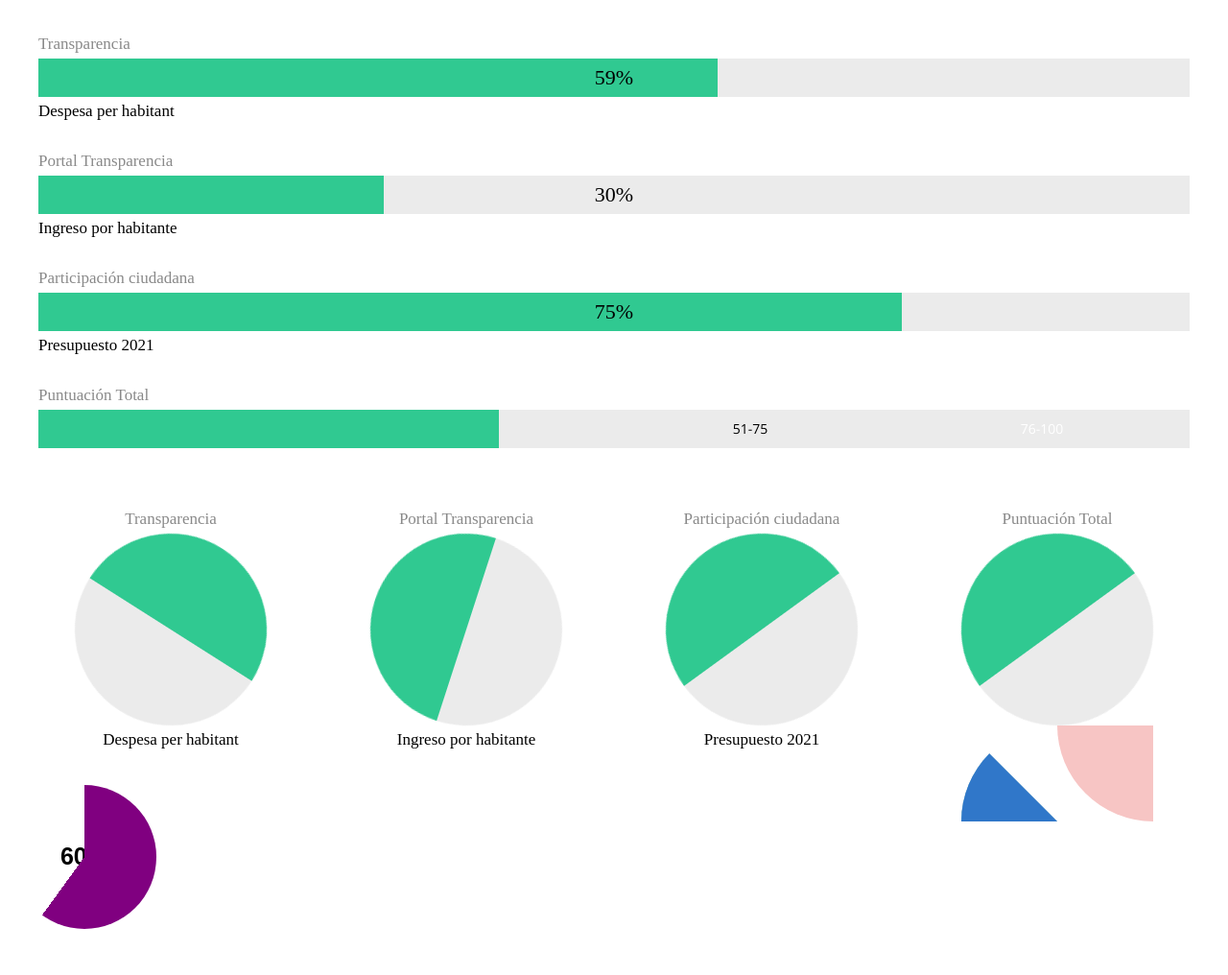
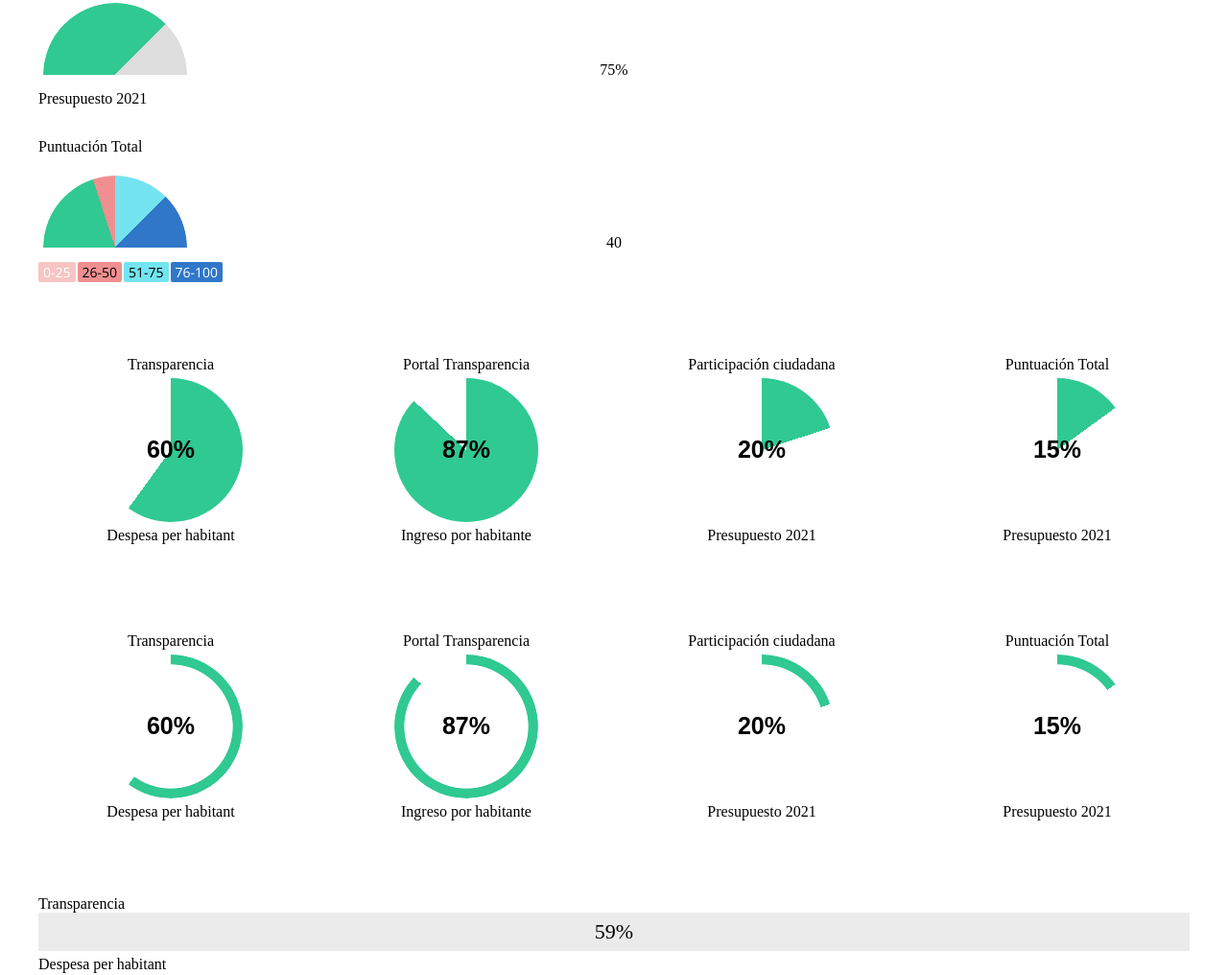
Before and after one commit to rkrasiy/pie_chart, a plain HTML site: page index.html in a window 1280 px wide. Shown: the part 548-1564 px from the top of the page at 96% size. Before the commit the page ends 1529 px from the top, so only its background shows below. Drawn offline with nearby package versions, Linux system fonts and the light colour scheme.

Commit message:
change css

```diff
--- a/index.html
+++ b/index.html
@@ -16,56 +16,98 @@
     <div class="ui container fila" data-id="3" style="padding: 1rem;">
         <h1>Graficas</h1>
     </div>
-    <div class="ui container" id="datos-unicos" data-id="9" style="padding: 1rem;">
-        <div class="datos-unicos-block column  grafico1" data-id="10" style="padding: 1rem;">
+    <div class="ui container" data-id="9" style="padding: 1rem;">
+        <div class="datos-unicos-block column half-donuts" data-id="10" style="padding: 1rem;--p:60;--b:20px;--c: var(--spinner);--c2: #ddd;">
             <div class="description" data-id="12" style="padding: 0em;"><span>Transparencia</span></div>
-            <div class="image" data-id="14" style="padding: 0em;">
-                <div class="arcos" data-id="16" style="padding: 0em;">
+            <div class="spinner-block" data-id="14" style="padding: 0em;">
                 <div class="spinner" data-id="24" style="padding: 0em;"></div>
                 <div class="valor" data-id="26" style="padding: 0em;"><span>59%</span></div>
             </div>
-            </div>
             <div class="title" data-id="15" style="padding: 0em;"><span>Despesa per habitant</span></div>
         </div>
-        <div class="datos-unicos-block column  grafico2" data-id="170" style="padding: 1rem;">
+        <div class="datos-unicos-block column half-donuts" data-id="170" style="padding: 1rem;--p:30;--b:20px;--c: var(--spinner);--c2: #ddd;">
             <div class="description" data-id="12" style="padding: 0em;"><span>Portal Transparencia</span></div>
-            <div class="image" data-id="14" style="padding: 0em;">
-                <div class="arcos" data-id="16" style="padding: 0em;">
+            <div class="spinner-block" data-id="14" style="padding: 0em;">
                 <div class="spinner" data-id="24" style="padding: 0em;"></div>
                 <div class="valor" data-id="26" style="padding: 0em;"><span>30%</span></div>
             </div>
-            </div>
             <div class="title" data-id="15" style="padding: 0em;"><span>Ingreso por habitante</span></div>
         </div>
-        <div class="datos-unicos-block column  grafico3" data-id="180" style="padding: 1rem;">
+        <div class="datos-unicos-block column half-donuts" data-id="180" style="padding: 1rem;--p:75;--b:20px;--c: var(--spinner);--c2: #ddd;">
             <div class="description" data-id="12" style="padding: 0em;"><span>Participación ciudadana</span></div>
-            <div class="image" data-id="14" style="padding: 0em;">
-                <div class="arcos" data-id="16" style="padding: 0em;">
+            <div class="spinner-block" data-id="14" style="padding: 0em;">
                 <div class="spinner" data-id="24" style="padding: 0em;"></div>
-                    <div class="valor" data-id="26" style="padding: 0em;"><span>75%</span></div>
-                </div>
+                <div class="valor" data-id="26" style="padding: 0em;">75%</div>
             </div>
             <div class="title" data-id="15" style="padding: 0em;"><span>Presupuesto 2021</span></div>
         </div>
-        <div class="datos-unicos-block column grafico4" data-id="236" style="padding: 1rem;">
+        <div class="datos-unicos-block column half-donuts frustrated" data-id="236" style="padding: 1rem;--p:40;--b:20px;--c: var(--spinner);--c2: #ddd;">
             <div class="description" data-id="12" style="padding: 0em;"><span>Puntuación Total</span></div>
-            <div class="image" data-id="14" style="padding: 0em;">
-                <div class="arcos" data-id="16" style="padding: 0em;">
-                    <div class="triangle" data-id="24" style="padding: 0em;"></div>
-                    <div class="triangle" data-id="24" style="padding: 0em;"></div>
-                    <div class="triangle" data-id="24" style="padding: 0em;"></div>
-                    <div class="triangle" data-id="24" style="padding: 0em;"></div>
+            <div class="spinner-block" data-id="14" style="padding: 0em;">
                 <div class="spinner" data-id="24" style="padding: 0em;"></div>
                 <div class="valor" data-id="26" style="padding: 0em;"><span>40</span></div>
-                </div>
             </div>
             <div class="blocks" data-id="24" style="padding: 0em;">
                 <span>0-25</span><span>26-50</span><span>51-75</span><span>76-100</span></div>
         </div>
     </div>
+
+
+    <div class="ui container" id="datos-unicos-circles" data-id="4271" style="padding: 30px 1rem;">
+        <div class="cirlces-block column" data-id="10" style="padding: 1rem;">
+            <div class="description" data-id="12" style="padding: 0em;"><span>Transparencia</span></div>
+            <div class="circles circles-fill" data-id="4319" style="padding: 0em;--p:60;--b:10px;--c: var(--spinner);">
+                <span>60%</span></div>
+            <div class="title" data-id="15" style="padding: 0em;"><span>Despesa per habitant</span></div>
+        </div>
+        <div class="cirlces-block column" data-id="170" style="padding: 1rem;">
+            <div class="description" data-id="12" style="padding: 0em;"><span>Portal Transparencia</span></div>
+            <div class="circles circles-fill" data-id="4319" style="padding: 0em;--p:87;--b:10px;--c:var(--spinner);">
+                <span>87%</span></div>
+            <div class="title" data-id="15" style="padding: 0em;"><span>Ingreso por habitante</span></div>
+        </div>
+        <div class="cirlces-block column" data-id="180" style="padding: 1rem;">
+            <div class="description" data-id="12" style="padding: 0em;"><span>Participación ciudadana</span></div>
+            <div class="circles circles-fill" data-id="4319" style="padding: 0em;--p:20;--b:10px;--c:var(--spinner);">
+                <span>20%</span></div>
+            <div class="title" data-id="15" style="padding: 0em;"><span>Presupuesto 2021</span></div>
+        </div>
+        <div class="cirlces-block column" data-id="236" style="padding: 1rem;">
+            <div class="description" data-id="12" style="padding: 0em;"><span>Puntuación Total</span></div>
+            <div class="circles circles-fill" data-id="4319" style="padding: 0em;--p:15;--b:10px;--c:var(--spinner);">
+                <span>15%</span></div>
+            <div class="title" data-id="15" style="padding: 0em;"><span>Presupuesto 2021</span></div>
+        </div>
+    </div>
+    <div class="ui container" id="datos-unicos-circles-bordered" data-id="5942" style="padding: 30px 1rem;">
+        <div class="cirlces-block column" data-id="10" style="padding: 1rem;">
+            <div class="description" data-id="12" style="padding: 0em;"><span>Transparencia</span></div>
+            <div class="circles circles-bordered" data-id="4319"
+                style="padding: 0em;--p:60;--b:10px;--c: var(--spinner);"><span>60%</span></div>
+            <div class="title" data-id="15" style="padding: 0em;"><span>Despesa per habitant</span></div>
+        </div>
+        <div class="cirlces-block column" data-id="170" style="padding: 1rem;">
+            <div class="description" data-id="12" style="padding: 0em;"><span>Portal Transparencia</span></div>
+            <div class="circles circles-bordered" data-id="4319"
+                style="padding: 0em;--p:87;--b:10px;--c:var(--spinner);"><span>87%</span></div>
+            <div class="title" data-id="15" style="padding: 0em;"><span>Ingreso por habitante</span></div>
+        </div>
+        <div class="cirlces-block column" data-id="180" style="padding: 1rem;">
+            <div class="description" data-id="12" style="padding: 0em;"><span>Participación ciudadana</span></div>
+            <div class="circles circles-bordered" data-id="4319"
+                style="padding: 0em;--p:20;--b:10px;--c:var(--spinner);"><span>20%</span></div>
+            <div class="title" data-id="15" style="padding: 0em;"><span>Presupuesto 2021</span></div>
+        </div>
+        <div class="cirlces-block column" data-id="236" style="padding: 1rem;">
+            <div class="description" data-id="12" style="padding: 0em;"><span>Puntuación Total</span></div>
+            <div class="circles circles-bordered" data-id="4319"
+                style="padding: 0em;--p:15;--b:10px;--c:var(--spinner);"><span>15%</span></div>
+            <div class="title" data-id="15" style="padding: 0em;"><span>Presupuesto 2021</span></div>
+        </div>
+    </div>
     <div class="ui container" id="datos-unicos-gorizontal" data-id="974" style="padding: 1rem;">
         <div class="ui equal width padded grid">
-            <div class="row datos-unicos-gorizontal grafico1" data-id="2890" style="padding: 1rem;">
+            <div class="row datos-unicos-gorizontal" id="gorizontal-grafico1" data-id="2890" style="padding: 1rem;">
                 <div class="description row" data-id="2335" style="padding: 0em;"><span>Transparencia</span></div>
                 <div class="grafico-vertical" data-id="978" style="padding: 1rem 0; width: 100%; margin-bottom: 5px;">
                     <div class="spinner"></div>
@@ -73,7 +115,7 @@
                 </div>
                 <div class="title row" data-id="2935" style="padding: 0em;"><span>Despesa per habitant</span></div>
             </div>
-            <div class="row datos-unicos-gorizontal grafico2" data-id="3801" style="padding: 1rem;">
+            <div class="row datos-unicos-gorizontal" id="gorizontal-grafico2" data-id="3801" style="padding: 1rem;">
                 <div class="description row" data-id="2335" style="padding: 0em;"><span>Portal Transparencia</span>
                 </div>
                 <div class="grafico-vertical" data-id="978" style="padding: 1rem 0; width: 100%; margin-bottom: 5px;">
@@ -82,7 +124,7 @@
                 </div>
                 <div class="title row" data-id="2935" style="padding: 0em;"><span>Ingreso por habitante</span></div>
             </div>
-            <div class="row datos-unicos-gorizontal grafico3"data-id="3809" style="padding: 1rem;">
+            <div class="row datos-unicos-gorizontal" id="gorizontal-grafico3" data-id="3809" style="padding: 1rem;">
                 <div class="description row" data-id="2335" style="padding: 0em;"><span>Participación ciudadana</span>
                 </div>
                 <div class="grafico-vertical" data-id="978" style="padding: 1rem 0; width: 100%; margin-bottom: 5px;">
@@ -91,7 +133,7 @@
                 </div>
                 <div class="title row" data-id="2935" style="padding: 0em;"><span>Presupuesto 2021</span></div>
             </div>
-            <div class="row datos-unicos-gorizontal grafico4" data-id="3016" style="padding: 1rem;">
+            <div class="row datos-unicos-gorizontal" id="gorizontal-grafico4" data-id="3016" style="padding: 1rem;">
                 <div class="description row" data-id="2335" style="padding: 0em;"><span>Puntuación Total</span></div>
                 <div class="grafico-vertical" data-id="978" style="padding: 1rem 0; width: 100%;">
                     <div class="spinner"></div>
@@ -101,54 +143,7 @@
             </div>
         </div>
     </div>
-    <div class="ui container" id="datos-unicos-circle" data-id="4086" style="padding: 1rem;">
-        <div class="datos-unicos-block column grafico1" data-id="10" style="padding: 1rem;">
-            <div class="description" data-id="12" style="padding: 0em;"><span>Transparencia</span></div>
-            <div class="image" data-id="14" style="padding: 0em;">
-                <div class="arcos" data-id="16" style="padding: 0em;">
-                    <div class="spinner" data-id="24" style="padding: 0em;"></div>
-                    <div class="valor" data-id="26" style="padding: 0em;"><span>59%</span></div>
-                </div>
-            </div>
-            <div class="title" data-id="15" style="padding: 0em;"><span>Despesa per habitant</span></div>
-        </div>
-        <div class="datos-unicos-block column grafico2" data-id="170" style="padding: 1rem;">
-            <div class="description" data-id="12" style="padding: 0em;"><span>Portal Transparencia</span></div>
-            <div class="image" data-id="14" style="padding: 0em;">
-                <div class="arcos" data-id="16" style="padding: 0em;">
-                    <div class="spinner" data-id="24" style="padding: 0em;"></div>
-                    <div class="valor" data-id="26" style="padding: 0em;"><span>30%</span></div>
-                </div>
-            </div>
-            <div class="title" data-id="15" style="padding: 0em;"><span>Ingreso por habitante</span></div>
-        </div>
-        <div class="datos-unicos-block column grafico4" data-id="180" style="padding: 1rem;">
-            <div class="description" data-id="12" style="padding: 0em;"><span>Participación ciudadana</span></div>
-            <div class="image" data-id="14" style="padding: 0em;">
-                <div class="arcos" data-id="16" style="padding: 0em;">
-                    <div class="spinner" data-id="24" style="padding: 0em;"></div>
-                    <div class="valor" data-id="26" style="padding: 0em;"><span>75%</span></div>
-                </div>
-            </div>
-            <div class="title" data-id="15" style="padding: 0em;"><span>Presupuesto 2021</span></div>
-        </div>
-        <div class="datos-unicos-block column grafico4" data-id="236" style="padding: 1rem;">
-            <div class="description" data-id="12" style="padding: 0em;"><span>Puntuación Total</span></div>
-            <div class="image" data-id="14" style="padding: 0em;">
-                <div class="arcos" data-id="16" style="padding: 0em;">
-                    <div class="triangle" data-id="24" style="padding: 0em;"></div>
-                    <div class="triangle" data-id="24" style="padding: 0em;"></div>
-                    <div class="triangle" data-id="24" style="padding: 0em;"></div>
-                    <div class="triangle" data-id="24" style="padding: 0em;"></div>
-                    <div class="spinner" data-id="24" style="padding: 0em;"></div>
-                    <div class="valor" data-id="26" style="padding: 0em;"><span>40</span></div>
-                </div>
-            </div>
-        </div>
-    </div>
 
-
-    <div class="pie" style="--p:60;--b:10px;--c:purple;">60%</div>
 
 </body>
 
--- a/style.css
+++ b/style.css
@@ -1,7 +1,5 @@
-#datos-unicos {display: flex;    justify-content: center;  min-height: 50vh;  align-items: center;}
+#datos-unicos {display: flex;    justify-content: center; align-items: center;}
 #datos-unicos .datos-unicos-block {
-    max-width: 235px;
-    height: 225px;
     padding: 1rem;
     margin: .5rem;
     display: flex;
@@ -16,78 +14,109 @@
   --spinner: #30c991 ;
   --grey: rgb(235 235 235);
 }
+  /*------------------------------------------
+            Circles
+  ------------------------------------------*/
+div#datos-unicos-circles,
+div#datos-unicos-circles-bordered{  display: flex;  justify-content: space-around;}
+.cirlces-block {  display: flex; flex-direction: column;  align-items: center;}
+  .circles {
+    --w:150px;
+    width: var(--w);
+    aspect-ratio: 1;
+    position: relative;
+    display: inline-grid;
+    place-content: center;
+    margin: 5px;
+    font-size: 25px;
+    font-weight: bold;
+    font-family: sans-serif;
+    animation:p 1s .5s both;
+  }
+  .circles-bordered:before {
+    content: "";
+    position: absolute;
+    border-radius: 50%;
+    inset: 0;
+    background: conic-gradient(var(--c) calc(var(--p)*1%),#0000 0);
+    -webkit-mask:radial-gradient(farthest-side,#0000 calc(99% - var(--b)),#000 calc(100% - var(--b)));
+            mask:radial-gradient(farthest-side,#0000 calc(99% - var(--b)),#000 calc(100% - var(--b)));
+  }
+  .circles-fill:before{
+    content: "";
+    position: absolute;
+    border-radius: 50%;
+    inset: 0;
+    background: conic-gradient(var(--c) calc(var(--p)*1%),#0000 0);
+  }
 
-.grafico1{
-    --number: 59;
+  .circles span {
+    z-index: 6;
+  }
+@property --p{
+  syntax: '<number>';
+  inherits: true;
+  initial-value: 0;
 }
-.grafico2{
-    --number: 30;
+@keyframes p {
+  from {--p:0}
 }
-.grafico3{
-    --number: 75;
+/*-----------------------------
+
+    Half-donuts
+------------------------------*/
+/* .half-donuts .spinner-block { border-radius: 200px 200px  0 0;} */
+.half-donuts .spinner-block{
+    --w: 150px;
+    margin-bottom: 1rem;
+    position: relative;
+    margin: 1rem auto;
+    height: calc((var(--w) / 2) + 5px);
+    overflow: hidden;
 }
-.grafico4{
-    --number: 40;
-}
-#datos-unicos .image{
-    margin-bottom: 1rem;
-    overflow: hidden;
-    width: 200px;
-    height: 100px;
-    border-radius: 200px 200px  0 0;
-}
-#datos-unicos .arcos {
-    position: relative;
-    height: 100%;
-    width: 100%;
-    display: flex;
-    flex-direction: column;
-    align-items: center;
-    justify-content: flex-end;
-
+.half-donuts .spinner:after{
+    content: "";
+    position: absolute;
+    border-radius: 50%;
+    inset: 0;
+    background: conic-gradient(var(--c) calc((var(--p) / 2 )*1%), var(--c2) 0);
+    -webkit-mask: radial-gradient(farthest-side,#0000 calc(99% - var(--b)),#000 calc(100% - var(--b)));
+    mask: radial-gradient(farthest-side,#000 calc(99% - var(--b)),#000 calc(100% - var(--b)));
 }
 
-.valor span{
-    font-weight: 400;
-    font-size: 19px;
-    line-height: 15px;
-    letter-spacing: 1px;
+.half-donuts .spinner {
+    width: var(--w);
+    aspect-ratio: 1;
+    position: relative;
+    display: inline-grid;
+    place-content: center;
+    margin: 5px;
+    font-size: 25px;
+    font-weight: bold;
+    font-family: sans-serif;
+    transform: rotate(-90deg);
+    animation:p 1s .5s both;
 }
-.title span{
-    font-weight: 300;
-    text-align: center;
-      font-size: 17px;
+.half-donuts .valor{
+    z-index: 2;
+    display: flex;
+    align-items: end;
+    justify-content: center;
+    position: absolute;
+    top: calc(var(--w) / 2);
+    left: 50%;
+    transform: translate(-50%, -50%);
 }
-.description{margin-bottom: 5px;}
-.description span {
-    color: #898989;
-    margin-bottom: 1rem;
-    font-size: 17px;
-}
-#datos-unicos .spinner {
-    position: absolute;
-    bottom: -100px;
-    width: 100%;
-    height: calc(100% * 2);
-    background: linear-gradient(-90deg,  var(--grey) 0%, var(--grey) 50%,var(--spinner) 50%,var(--spinner));
-    transform-origin: center;
-    left: 0;
-    transform: rotate(calc( -90deg + (0 * 1.8deg)));
-    animation: rotateMidleCircle .75s ease-out forwards 1s;
-    border-radius: 1000px;
+
+.half-donuts.frustrated .spinner:after{
+    background: conic-gradient(var(--c) calc((var(--p) / 2 )*1%), var(--color-1) 0%, var(--color-1) 12.5%, var(--color-2) 12.5%,var(--color-2) 25%, var(--color-3) 25%, var(--color-3) 37.5%, var(--color-4), 37.5%, var(--color-4) 50% );
+    -webkit-mask: radial-gradient(farthest-side,#0000 calc(99% - var(--b)),#000 calc(100% - var(--b)));
+    mask: radial-gradient(farthest-side,#000 calc(99% - var(--b)),#000 calc(100% - var(--b)));
 }
 
 /*------------------------
     4 - blocks
 ------------------------*/
-#datos-unicos .grafico4 .spinner {
-    z-index: 2;
-    background: #000;
-    transform: rotate(-88deg);
-    width: 3px;
-    left: 50%;
-}
-
 .blocks span {
     padding: 1px 5px;
     font-size: 14px;
@@ -97,62 +126,12 @@
 }
 .blocks span:not(:first-child){margin-left: 2px;}
 
-.arcos .valor{
-    z-index: 2;
-    width: 65%;
-    border-radius: 200px 200px  0 0;
-    background-color: #fff;
-    height: 65%;
-    display: flex;
-    align-items: end;
-    justify-content: center;
+.blocks span:nth-child(1) {background: var(--color-1);}
+.blocks span:nth-child(2) { background: var(--color-2); color: #000;}
+.blocks span:nth-child(3) {  background: var(--color-3);  color: #000;}
+.blocks span:nth-child(4){  background: var(--color-4);}
 
-}
 
-#datos-unicos .triangle {
-    width: 200px;
-    height: 200px;
-    position: absolute;
-    border-radius: 1000px;
-    overflow: hidden;
-    bottom: -100%;
-    left: 0;
-    transform: rotate(90deg);
-    z-index: 2;
-    clip-path: polygon(0% 100%, 50% 50%, 50% 100%);
-  }
-  .triangle:nth-child(2){
-    transform: rotate(135deg);
-  }
-  .triangle:nth-child(3){
-    transform: rotate(180deg);
-  }
-  .triangle:nth-child(4){
-    transform: rotate(225deg);
-  }
-
-  .blocks span:nth-child(1),  .triangle:nth-child(1):after {
-    background: var(--color-1);
-    }
-
-    .blocks span:nth-child(2),  .triangle:nth-child(2):after {
-        background: var(--color-2);
-        color: #000;
-    }
-    .blocks span:nth-child(3),  .triangle:nth-child(3):after {
-        background: var(--color-3);
-        color: #000;
-    }
-    .blocks span:nth-child(4),  .triangle:nth-child(4):after {
-        background: var(--color-4);
-    }
-
-  .triangle::after {
-    content: "";
-    position: absolute;
-    width: 100%;
-    height: 100%;
-  }
 
 
 /* GORIZONTAL */
@@ -193,89 +172,9 @@
 #datos-unicos-gorizontal .grafico-vertical {
     background: var(--grey);
 }
-
-/* -------------------------------
-        CIRCLES
-----------------------------------*/
-div#datos-unicos-circle {
-    display: flex;
-    justify-content: space-around;
-}
-div#datos-unicos-circle .description,
-div#datos-unicos-circle .title {text-align: center;}
-div#datos-unicos-circle .image{height: 200px; overflow: unset;width: 200px;    margin-bottom: 5px;}
-div#datos-unicos-circle .arcos{position: relative;width: inherit;  height: inherit;}
-div#datos-unicos-circle .spinner{position: absolute;
-    bottom: 0;
-    left: 0;
-    width: inherit;
-    height: inherit;
-    background: linear-gradient(-90deg, var(--grey) 0%, var(--grey) 50%,var(--spinner) 50%,var(--spinner));
-    transform-origin: center;
-    transform: rotate(calc( -90deg + (0 * 3.6deg)));
-    animation: rotateFullCircle .75s ease-out forwards 1s;
-    border-radius: 1000px;
-}
-
-div#datos-unicos-circle .triangle:first-of-type {
-    width: 200px;
-    height: 200px;
-    position: absolute;
-    bottom: -100%;
-    left: 0;
-    z-index: 2;
-    clip-path: circle(50% at 100% 0%);
-}
-div#datos-unicos-circle .triangle + .triangle{
-    width: 200px;
-    height: 200px;
-    position: absolute;
-    border-radius: 1000px;
-    overflow: hidden;
-    bottom: -100%;
-    left: 0;
-    transform: rotate(90deg);
-    z-index: 2;
-    clip-path: polygon(0% 100%, 50% 50%, 50% 100%);
-  }
-
-
-  .pie {
-    --w:150px;
-
-    width: var(--w);
-    aspect-ratio: 1;
-    position: relative;
-    display: inline-grid;
-    place-content: center;
-    margin: 5px;
-    font-size: 25px;
-    font-weight: bold;
-    font-family: sans-serif;
-  }
-  /* .pie:before {
-    content: "";
-    position: absolute;
-    border-radius: 50%;
-    inset: 0;
-    background: conic-gradient(var(--c) calc(var(--p)*1%),#0000 0);
-    -webkit-mask:radial-gradient(farthest-side,#0000 calc(99% - var(--b)),#000 calc(100% - var(--b)));
-            mask:radial-gradient(farthest-side,#0000 calc(99% - var(--b)),#000 calc(100% - var(--b)));
-  } */
-  .pie:before{
-    content: "";
-    position: absolute;
-    border-radius: 50%;
-    inset: 0;
-    background: conic-gradient(var(--c) calc(var(--p)*1%),#0000 0);
-  }
-
 @keyframes spinRight{
     100%{width: calc(var(--number) * 1%);}
 }
-@keyframes rotateMidleCircle{
+@keyframes roteCircle{
     100%{transform: rotate(calc( -90deg + (var(--number, 0) * 1.8deg)));}
 }
-@keyframes rotateFullCircle{
-    100%{transform: rotate(calc( -90deg + (var(--number, 0) * 3.6deg)));}
-}
```
Lines whose indentation alone changed are shown as unchanged.
